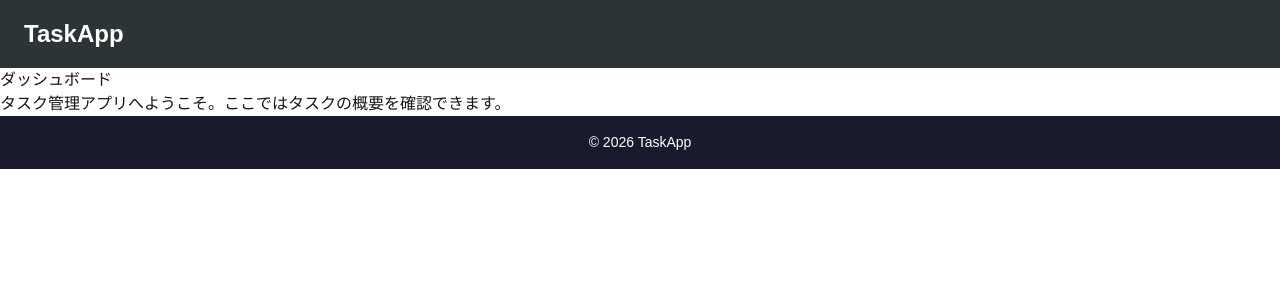
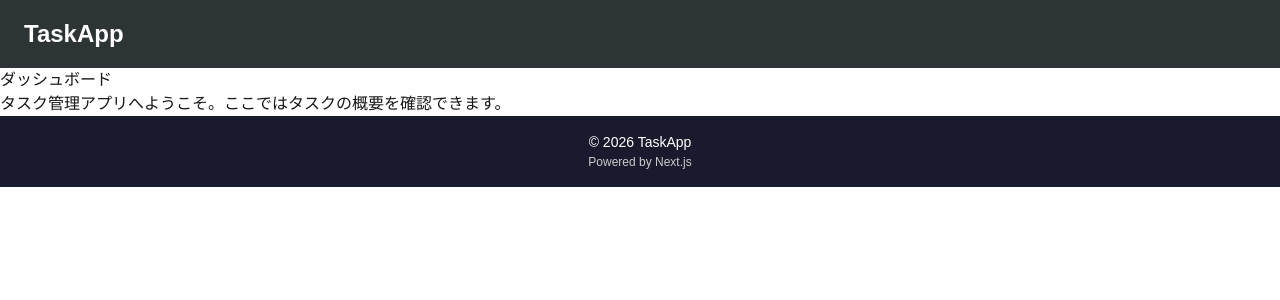
Before and after one commit to mogy-h/task-app, a Next.js app: page / in a window 1280 px wide. Shown: the top 300 px of the page. Built offline with nearby package versions, Linux system fonts and the light colour scheme.

Commit message:
Footerに内容を追記

```diff
--- a/app/components/Footer.module.css
+++ b/app/components/Footer.module.css
@@ -9,3 +9,9 @@
   font-size: 14px;
   margin: 0;
 }
+
+.powered {
+  font-size: 12px;
+  margin: 0;
+  color: #cccccc;
+}
--- a/app/components/Footer.tsx
+++ b/app/components/Footer.tsx
@@ -4,6 +4,7 @@ export const Footer = () => {
   return (
     <footer className={styles.footer}>
       <p className={styles.copyright}>© 2026 TaskApp</p>
+      <p className={styles.powered}>Powered by Next.js</p>
     </footer>
   );
 };
```
